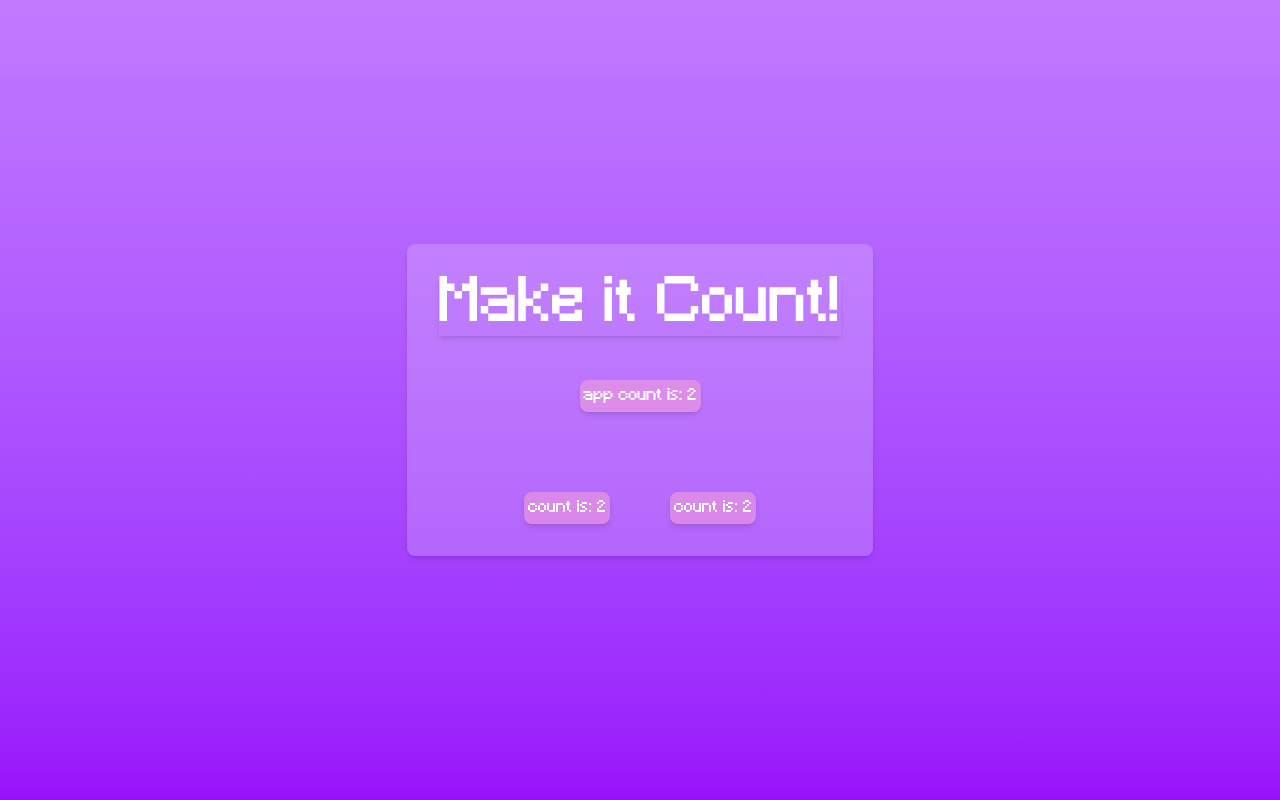
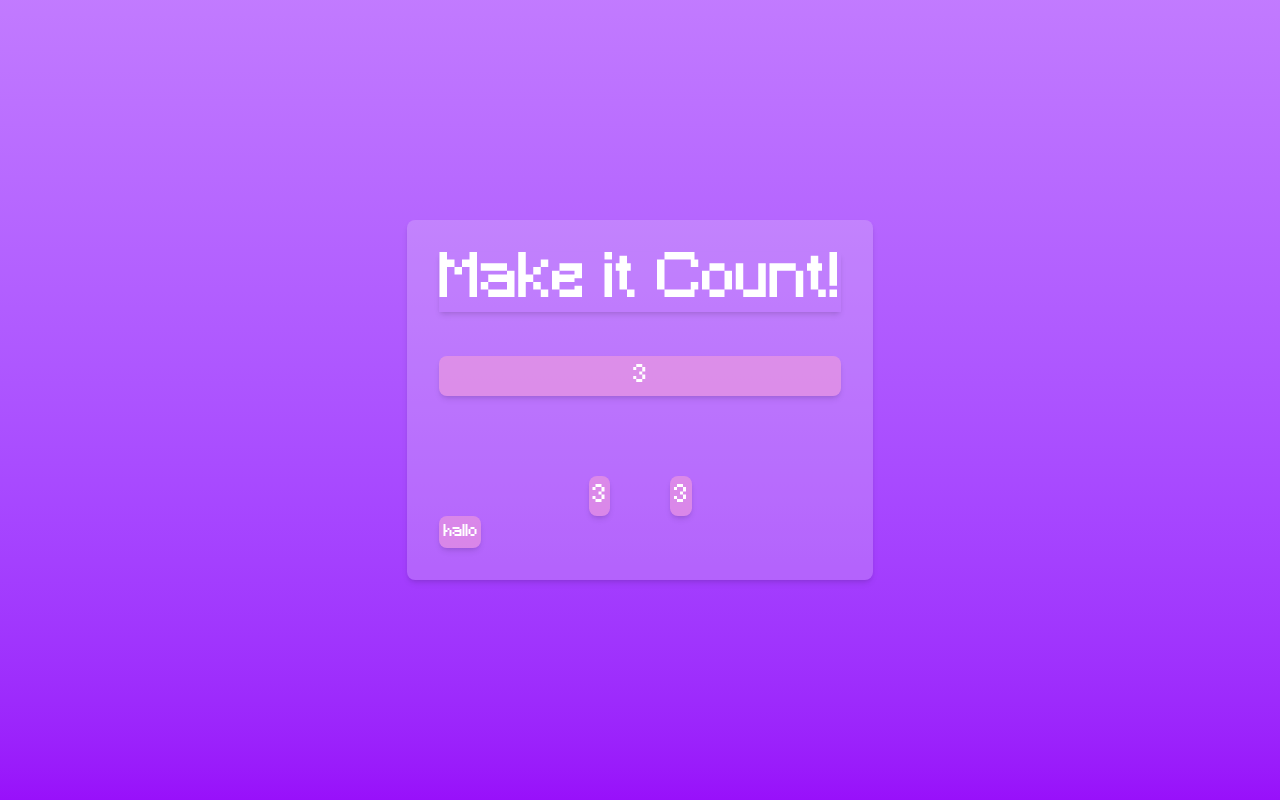
Before and after one commit to livinskaya/make-it-count, a React (Vite) app in the folder react-ts/: page / in a window 1280 px wide. Built offline with nearby package versions, Linux system fonts and the light colour scheme.

Commit message:
Another Option

```diff
--- a/react-ts/src/App.tsx
+++ b/react-ts/src/App.tsx
@@ -1,34 +1,32 @@
 import { useState, useEffect } from 'react'
-import { Button } from './components/Button'
 import './App.css'
+import { ButtonWithState } from './components/button-with-state';
+import { Button, buttonStyleClasses } from './components/button';
 
 const App = () => {
+  const [appCount, setAppCount] = useState(0);
 
-  const [counters, setCount] = useState([0, 0, 0]);
-  const countAll = () => {
-    setCount(counters.map((count) => count + 1))
-  }
-  const countOne = (index: number) => {
-    setCount(counters.map((count, i) => (i === index ? count + 1 : count)))
-  }
+
   useEffect(() => {
     const interval = setInterval(() => {
-      setCount(counters.map((count) => count + 1))
+      setAppCount(appCount + 1);
     }, 2000);
 
     return () => clearInterval(interval)
   })
+
   return (
     <div className="flex flex-col justify-center items-center h-screen bg-linear-to-b from-purple-400 to-purple-600">
       <div className="font-minecraft bg-gray-100/20 p-8 rounded-lg shadow-md">
         <h1 className="mb-11 text-6xl shadow-md text-white">Make it Count!</h1>
-        <div className="flex flex-col gap-20 items-center">
-          <Button name={`app count is: ${counters[0]}`} onPress={countAll}></Button>
+        <div className="flex flex-col gap-20 items-center text-2xl">
+          <Button onClick={() => setAppCount(appCount + 1)} className="w-full">{appCount}</Button>
           <div className="flex flex-row gap-15">
-            <Button name={`count is: ${counters[1]}`} onPress={() => countOne(1)}></Button>
-            <Button name={`count is: ${counters[2]}`} onPress={() => countOne(2)}></Button>
+            <ButtonWithState appCount={appCount} />
+            <ButtonWithState appCount={appCount} />
           </div>
         </div>
+        <button className={buttonStyleClasses}>hallo</button>
       </div>
     </div >
   )
--- a/react-ts/src/components/Button.tsx
+++ b/react-ts/src/components/Button.tsx
@@ -1,13 +1,14 @@
-import type { FC } from "react";
+import type React from "react";
+import { type FC } from "react";
 
-type ButtonProps = {
-    name: string;
-    onPress: () => void;
+export type ButtonProps = React.ComponentPropsWithRef<"button">;
+
+export const buttonStyleClasses = "bg-pink-300/50 hover:shadow-neutral-50 shadow-md text-white rounded-lg p-1";
+
+export const Button: FC<ButtonProps> = (props) => {
+    const { className, ...propsWithoutClassName } = props;
+
+    return (
+        <button {...propsWithoutClassName} className={`${buttonStyleClasses} ${className}`} />
+    )
 }
-
-export const Button: FC<ButtonProps> = ({ name, onPress }) => {
-    return (
-        <button onClick={onPress} className='bg-pink-300/50 hover:shadow-neutral-50 shadow-md text-white rounded-lg p-1'>{name}</button>
-    )
-
-}
--- /dev/null
+++ b/react-ts/src/components/button-with-state.tsx
@@ -0,0 +1,12 @@
+import { useState, type FC } from "react";
+import { Button, type ButtonProps } from "./button";
+
+export const ButtonWithState: FC<ButtonProps & {
+    appCount: number
+}> = ({ appCount }) => {
+    const [buttonCount, setButtonCount] = useState(0);
+
+    return (
+        <Button onClick={() => setButtonCount(buttonCount + 1)}>{buttonCount + appCount}</Button>
+    )
+}
```
